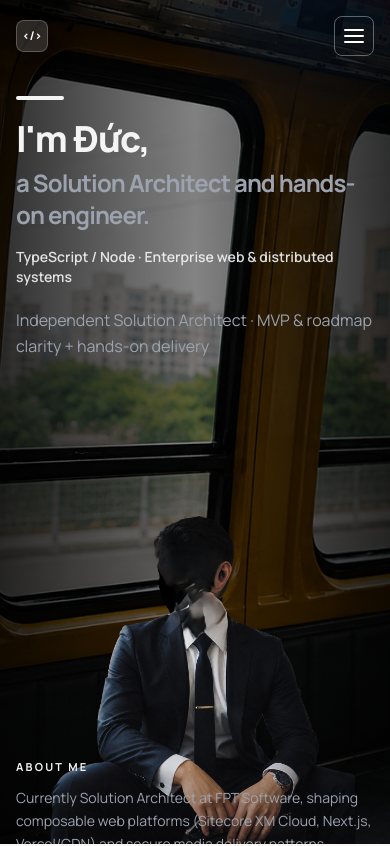
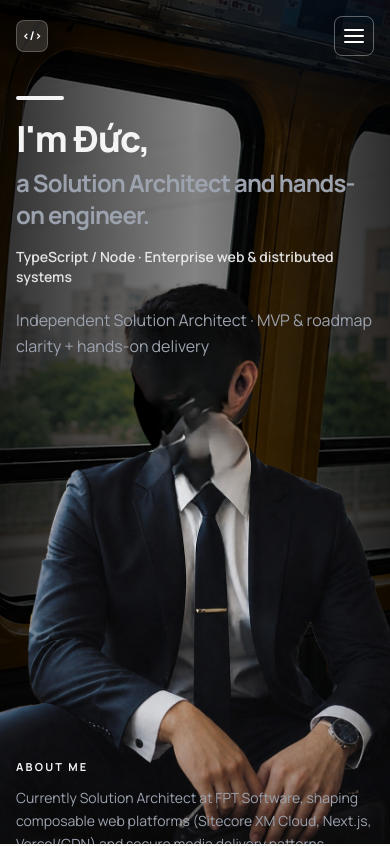
Before and after one commit to chunhuduc/chunhuduc.com, a Next.js app: page / in a window 390 px wide. Shown: the top 846 px of the page. Built offline with nearby package versions, Linux system fonts and the light colour scheme.

Commit message:
Refactor hero portrait slot styling in globals.css and HomeHero component for improved responsiveness and visual consistency. Update dimensions and transform properties to enhance layout across devices, ensuring better display in various screen sizes.

```diff
--- a/app/globals.css
+++ b/app/globals.css
@@ -75,9 +75,25 @@ body {
   }
 }
 
-/* Portrait strip: height from cq units; min-height avoids Next/Image fill parent height 0 when cqh unresolved */
 #hero .hero-portrait-slot {
-  min-height: 42dvh;
-  height: 100%;
-  height: 100cqh;
+  left: 50%;
+  bottom: 0;
+  transform: translate(-50%) scale(1.06);
+  transform-origin: 50% 100%;
+  width: min(132vw, 2000px);
+  min-height: 100dvh;
+  height: 100dvh;
+  min-height: 100lvh;
+  height: 100lvh;
 }
+
+@media (min-width: 1024px) {
+  #hero .hero-portrait-slot {
+    width: min(99vw, 1400px);
+    min-height: 42dvh;
+    height: 100%;
+    height: 100cqh;
+    transform: translateX(-50%);
+    transform-origin: bottom center;
+  }
+}
--- a/components/HomeHero.tsx
+++ b/components/HomeHero.tsx
@@ -39,10 +39,10 @@ export default function HomeHero() {
         />
       </div>
 
-      {/* Layer 2: portrait band height from globals; contain + bottom keeps full silhouette (avoid cover+bottom which clips the head). */}
+      {/* Layer 2: portrait band sizing in globals (.hero-portrait-slot); lg+ cq height */}
       {portrait ? (
         <div className="hero-animate-portrait pointer-events-none absolute inset-0 z-[1]">
-          <div className="hero-portrait-slot absolute bottom-0 left-1/2 w-[min(99vw,1400px)] -translate-x-1/2">
+          <div className="hero-portrait-slot absolute">
             <div className="relative h-full w-full">
               <Image
                 src={portrait}
```
